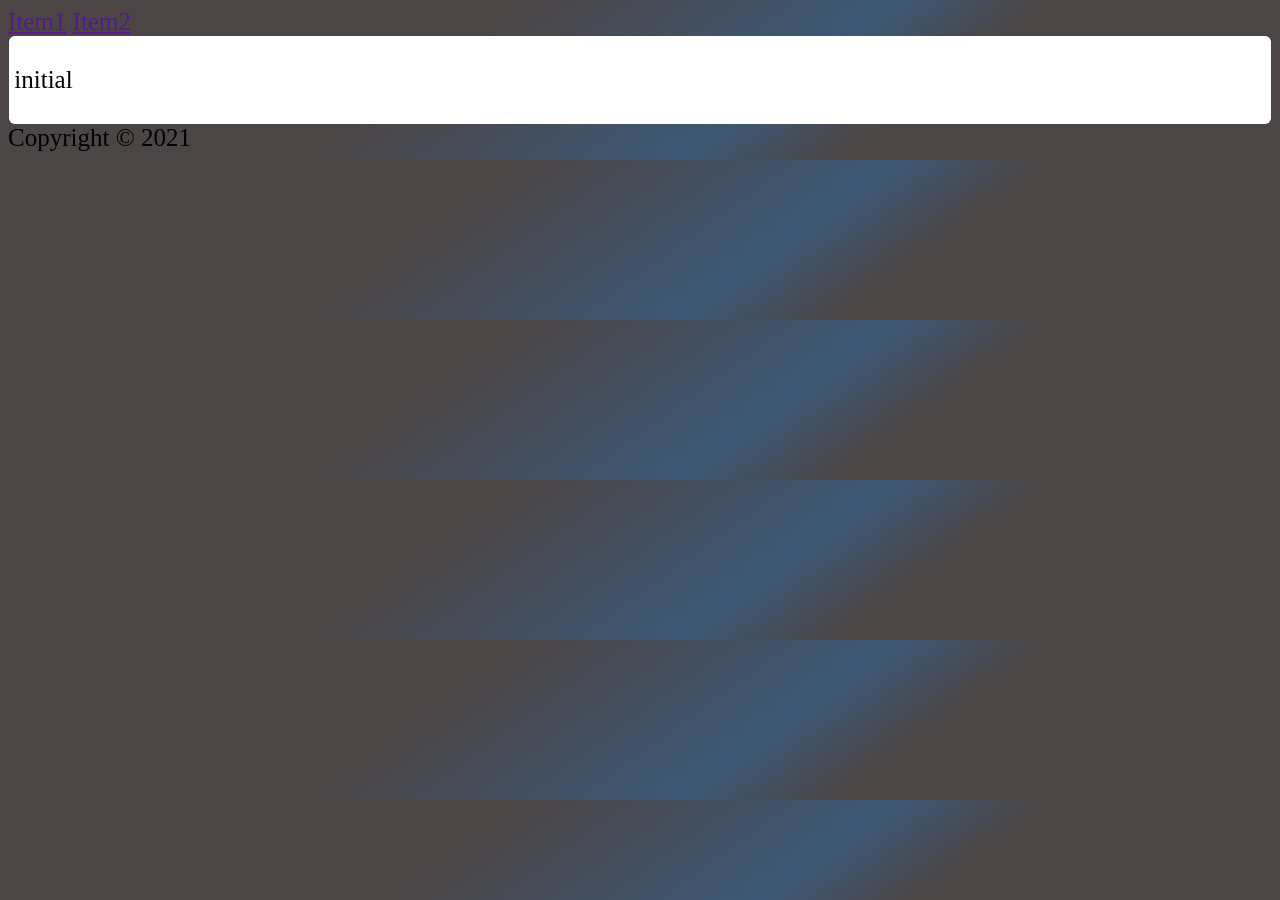
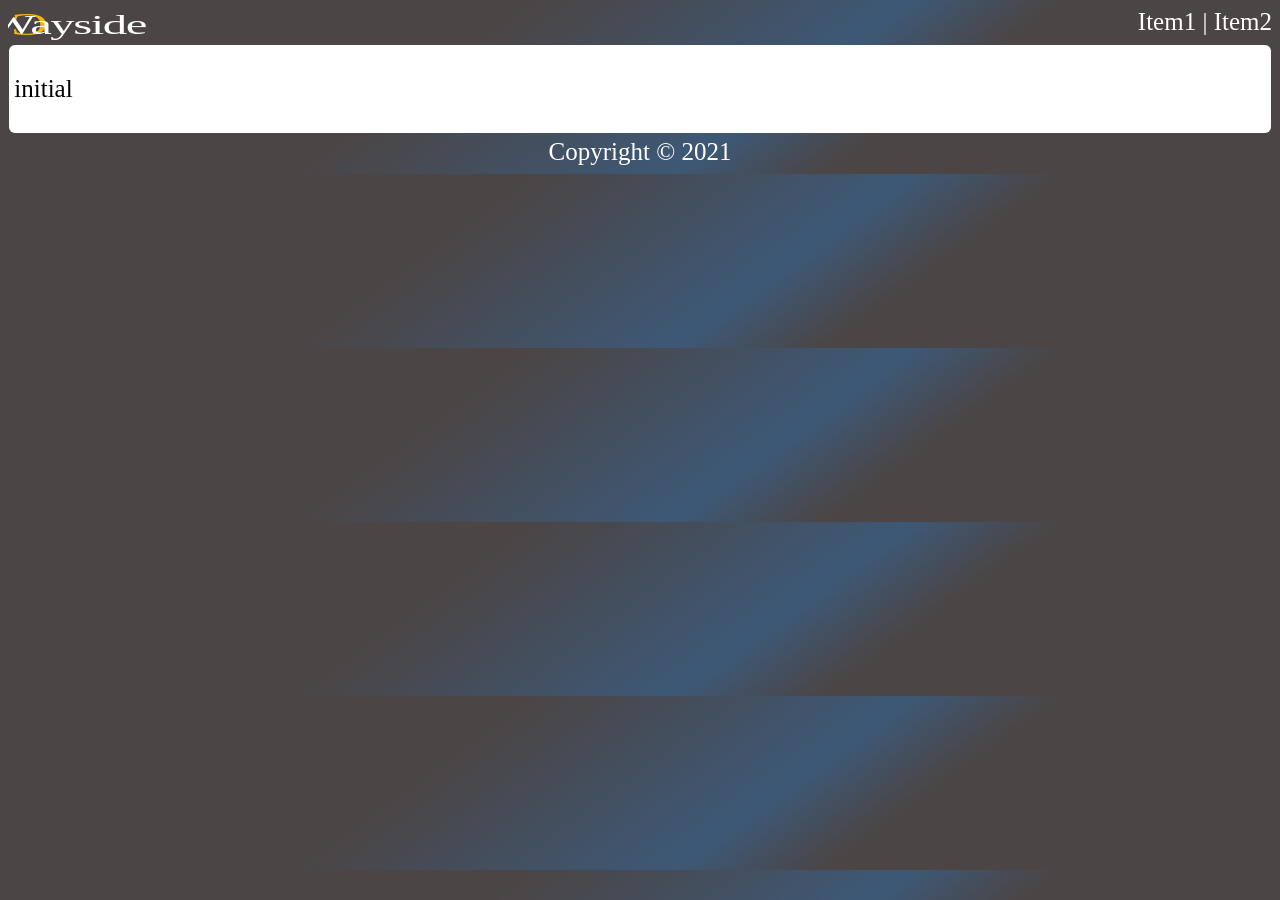
Before and after one commit to OpenWayside/openwayside.github.io, a Jekyll site: the page built from index.md, in a window 1280 px wide. Built offline with Jekyll 4.4.1, drawn with Linux system fonts in a browser that asks for light colours; our own code applies the rules of GitHub Pages for plain Markdown files.

Commit message:
Update style.scss

```diff
--- a/assets/style.scss
+++ b/assets/style.scss
@@ -2,4 +2,6 @@
 
 ---
 
+@import "_header";
 @import "_default";
+@import "_footer";
```
